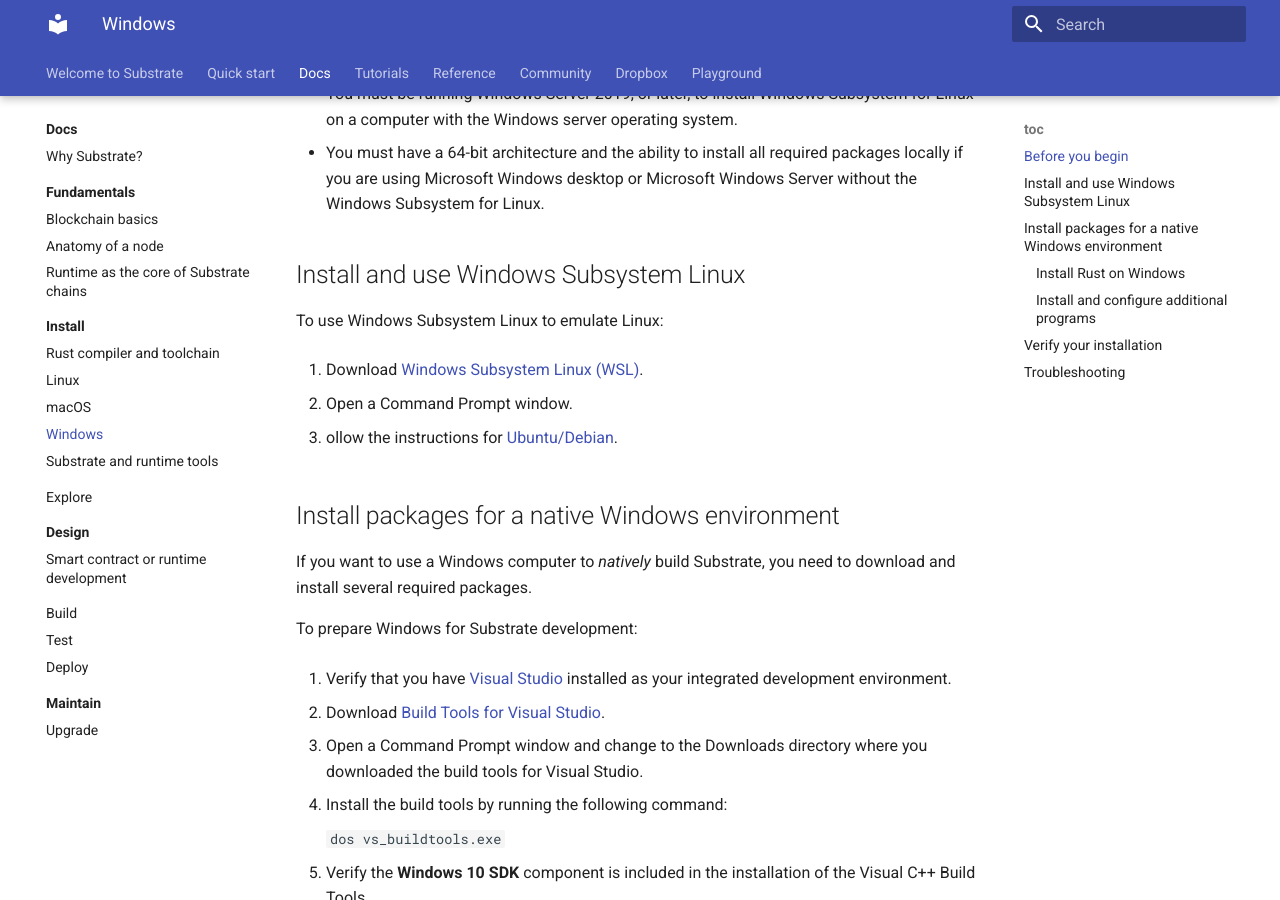
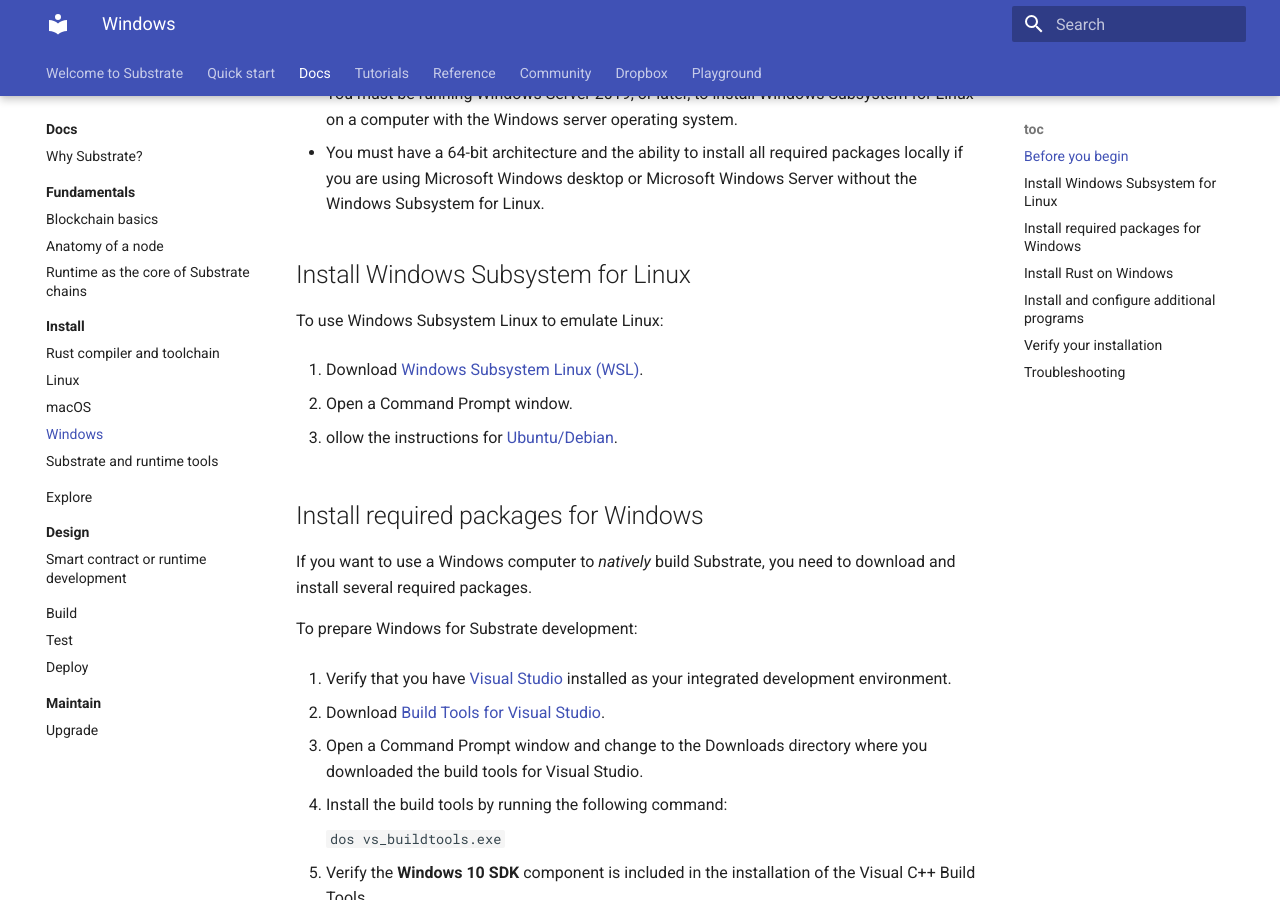
Before and after one commit to polkadot-developers/docs-sandbox, an MkDocs documentation site: the page built from source/docs/main-docs/03-install/windows.md, in a window 1280 px wide and 900 px high, scrolled down 684 px. Built offline with MkDocs 1.6.1 and Material for MkDocs 9.7.7, drawn with Linux system fonts in a browser that asks for light colours.

Commit message:
Early content for Windows 2

````diff
--- a/source/docs/main-docs/03-install/windows.md
+++ b/source/docs/main-docs/03-install/windows.md
@@ -18,7 +18,7 @@
 * You must be running Windows Server 2019, or later, to install Windows Subsystem for Linux on a computer with the Windows server operating system.
 * You must have a 64-bit architecture and the ability to install all required packages locally if you are using Microsoft Windows desktop or Microsoft Windows Server without the Windows Subsystem for Linux.
 
-## Install and use Windows Subsystem Linux
+## Install Windows Subsystem for Linux
 
 To use Windows Subsystem Linux to emulate Linux:
 
@@ -28,7 +28,7 @@
 
 1. ollow the instructions for [Ubuntu/Debian](../installation#ubuntudebian).
 
-## Install packages for a native Windows environment
+## Install required packages for Windows
 
 If you want to use a Windows computer to _natively_ build Substrate, you need to download and install several required packages.
 
@@ -50,7 +50,7 @@
 
 1. Restart your computer.
 
-### Install Rust on Windows
+## Install Rust on Windows
 
    - Detailed instructions are provided by the
      [Rust Book](https://doc.rust-lang.org/book/ch01-01-installation.html#installing-rustup-on-windows)
@@ -72,7 +72,7 @@
    rustup target add wasm32-unknown-unknown --toolchain nightly
    ```
 
-### Install and configure additional programs
+## Install and configure additional programs
 
 1. Install [LLVM](https://releases.llvm.org/download.html).
 
````
